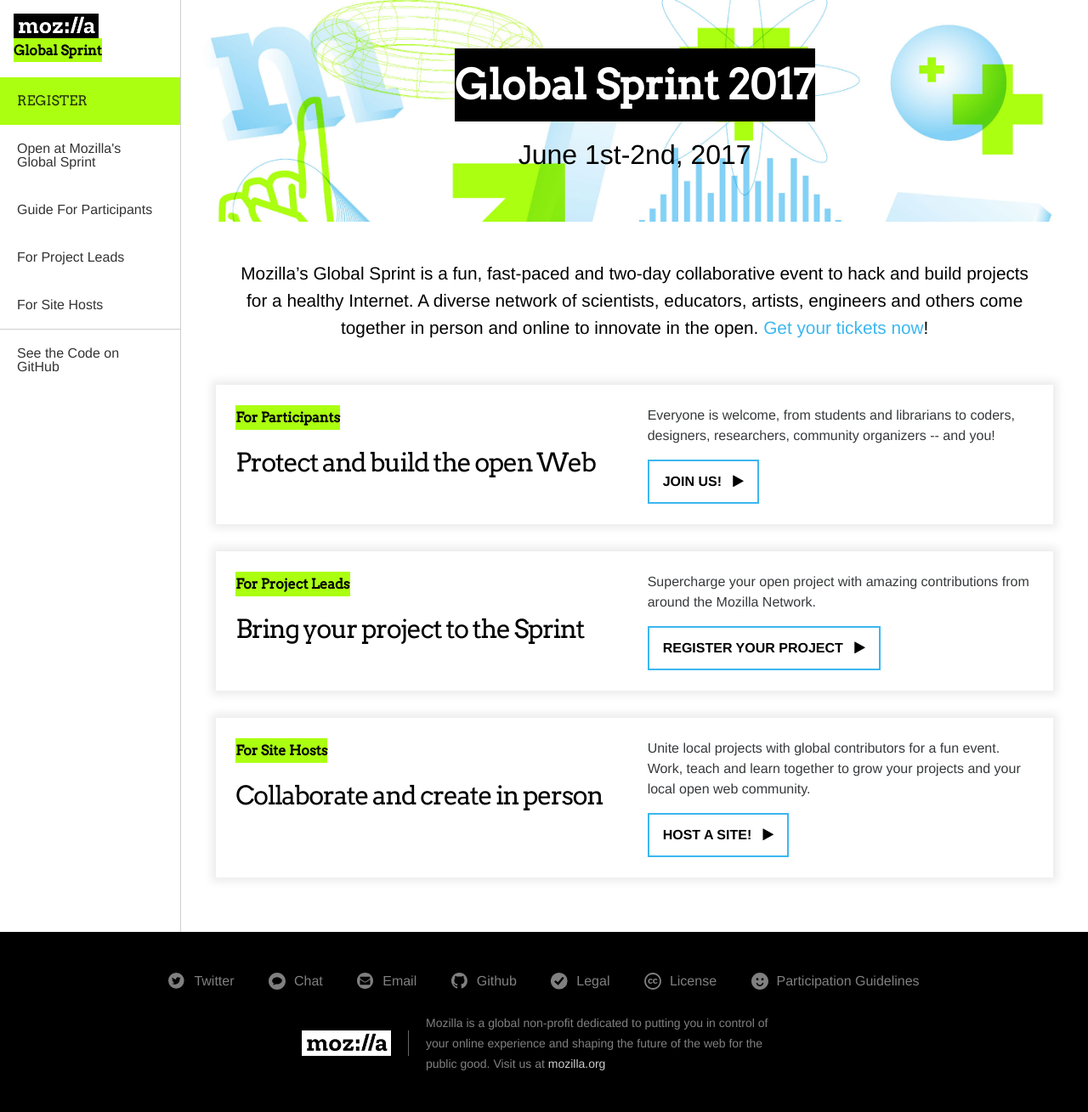
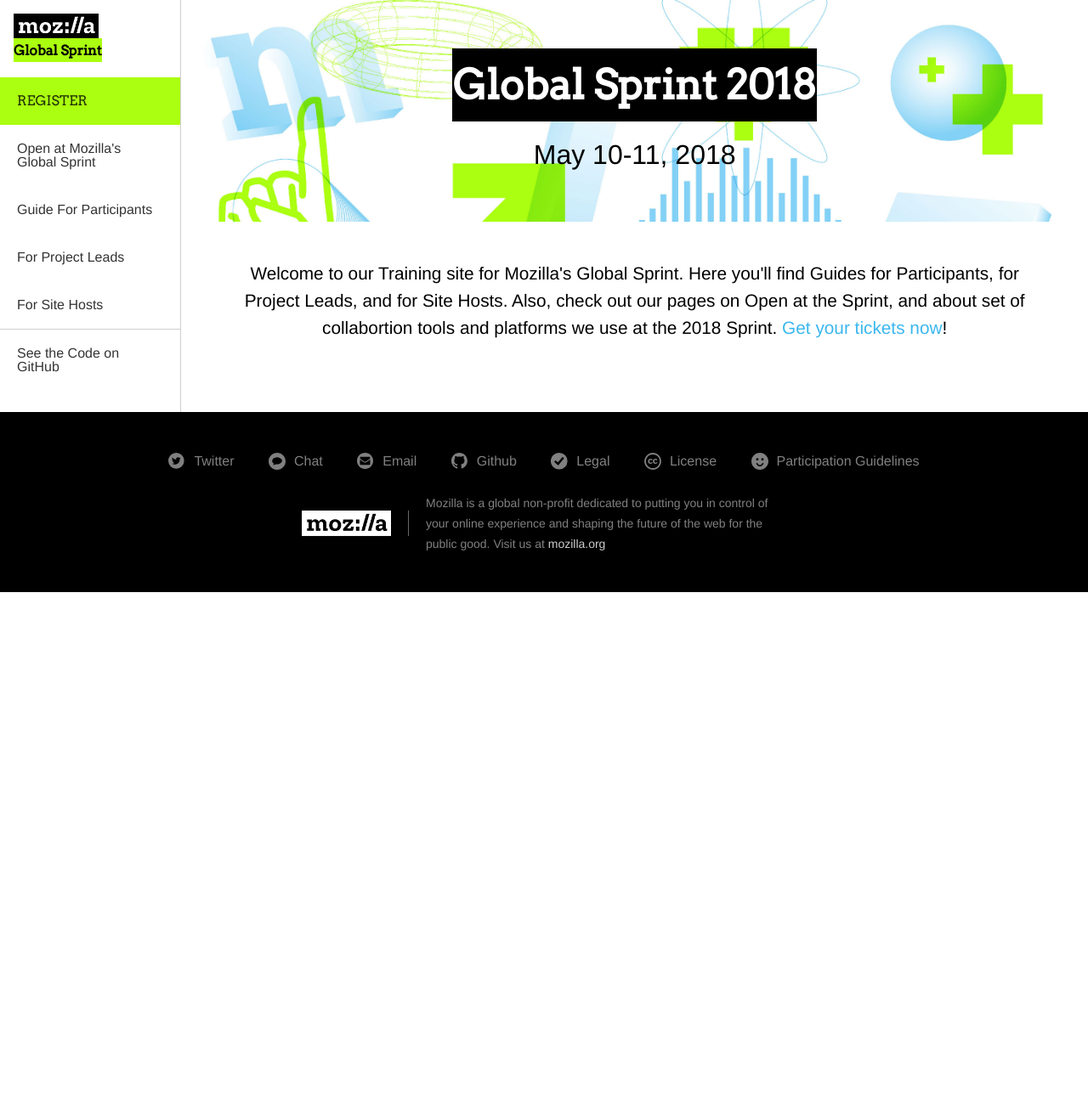
Before and after one commit to mozilla/global-sprint, a Jekyll site: the page built from index.md, in a window 1280 px wide. Shown: the whole page at 85% size. Built offline with Jekyll 4.4.1, drawn with Linux system fonts in a browser that asks for light colours; comment, search, counter and statistics services are not loaded; after the commit the page ends 900 px from its top, so only the background shows below that.

Commit message:
Update home.html

```diff
--- a/_layouts/home.html
+++ b/_layouts/home.html
@@ -2,46 +2,14 @@
 layout: default
 ---
 <div class="hero-unit home-page">
-  <h1>Global Sprint 2017</h1>
-  <p>June 1st-2nd, 2017</p>
+  <h1>Global Sprint 2018</h1>
+  <p>May 10-11, 2018</p>
 </div>
 <div class="home-page lesson-content">
   <div class="intro">
     <p>
-      Mozilla’s Global Sprint is a fun, fast-paced and two-day collaborative event to hack and build projects for a healthy Internet. A diverse network of scientists, educators, artists, engineers and others come together in person and online to innovate in the open. <a href="register">Get your tickets now</a>!
+      Welcome to our Training site for Mozilla's Global Sprint. Here you'll find  Guides for Participants, for Project Leads, and for Site Hosts. Also, check out our pages on Open at the Sprint, and about set of collabortion tools and platforms we use at the 2018 Sprint.
+      <a href="register">Get your tickets now</a>!
     </p>
   </div>
-    <div class="row home-card">
-      <div class="col-md-6">
-        <span class="highlight">For Participants</span>
-        <h1>Protect and build the open Web</h1>
-      </div>
-      <div class="col-md-6">
-        Everyone is welcome, from students and librarians to coders, designers, researchers, community organizers -- and you!
-        <br />
-        <a class="btn btn-lg btn-default btn-next" href="participants"> Join us! &nbsp; <i class="fa fa-play" aria-hidden="true"></i></a>
-      </div>
-    </div>
-    <div class="row home-card">
-      <div class="col-md-6">
-        <span class="highlight">For Project Leads</span>
-        <h1>Bring your project to the Sprint</h1>
-      </div>
-      <div class="col-md-6">
-        Supercharge your open project with amazing contributions from around the Mozilla Network.
-        <br />
-        <a class="btn btn-lg btn-default btn-next" href="project-lead"> Register Your Project &nbsp; <i class="fa fa-play" aria-hidden="true"></i></a>
-      </div>
-    </div>
-    <div class="row home-card">
-      <div class="col-md-6">
-        <span class="highlight">For Site Hosts</span>
-        <h1>Collaborate and create in person </h1>
-      </div>
-      <div class="col-md-6">
-       Unite local projects with global contributors for a fun event. Work, teach and learn together to grow your projects and your local open web community.
-        <br />
-        <a class="btn btn-lg btn-default btn-next" href="site-hosts"> Host a Site! &nbsp; <i class="fa fa-play" aria-hidden="true"></i></a>
-      </div>
-    </div>
 </div>
```
